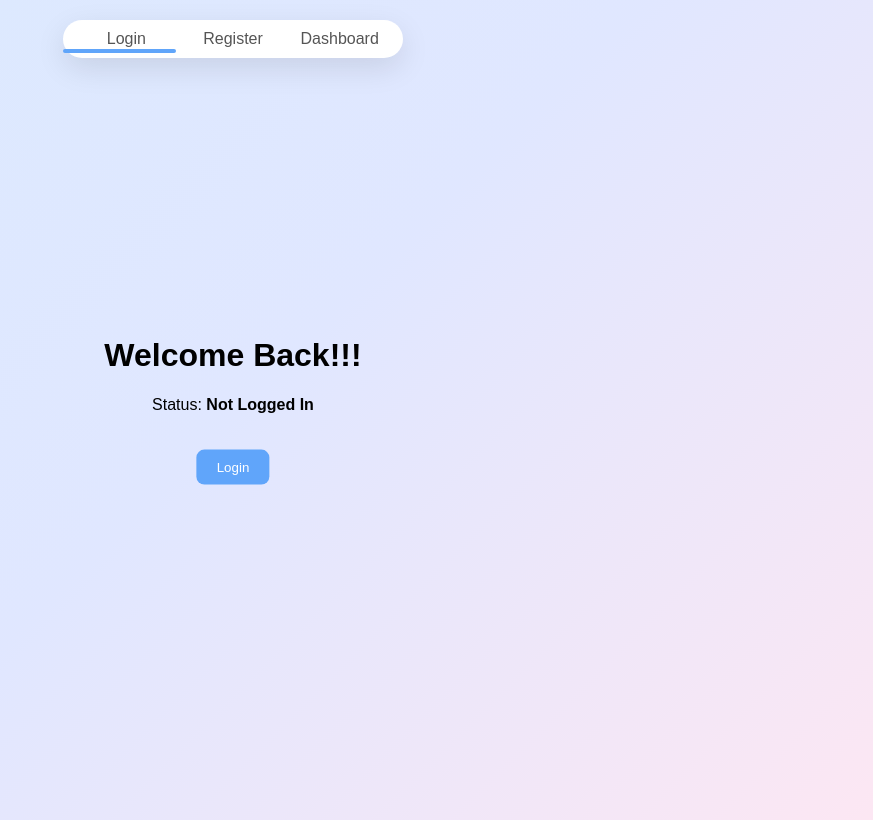
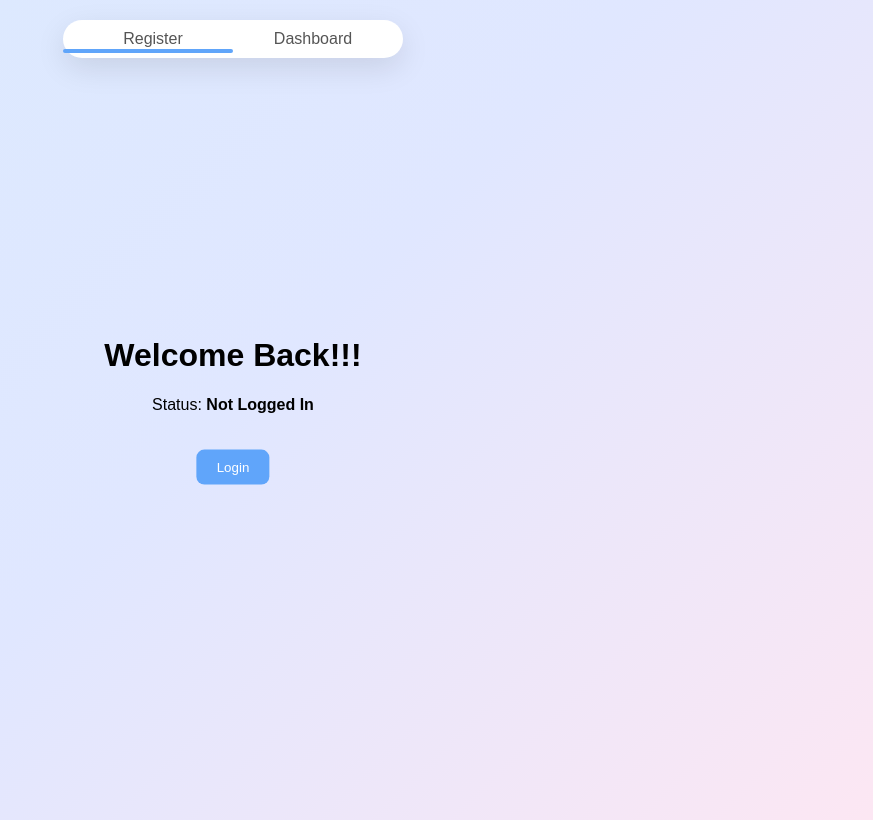
Before and after one commit to raufrasheed37-ctrl/frontend, a Next.js app: page / in a window 1280 px wide. Shown: the whole page, without its empty margins (407-1280 px from the left). Built offline with nearby package versions, Linux system fonts and the light colour scheme.

Commit message:
Remove 'Login' link from Navbar component

```diff
--- a/components/Navbar.js
+++ b/components/Navbar.js
@@ -17,7 +17,6 @@ export default function Navbar() {
 
   if (pathname === "/") {
     links = [
-      { name: "Login", href: "/login" },
       { name: "Register", href: "/register" },
       { name: "Dashboard", href: "/dashboard" },
     ];
```
